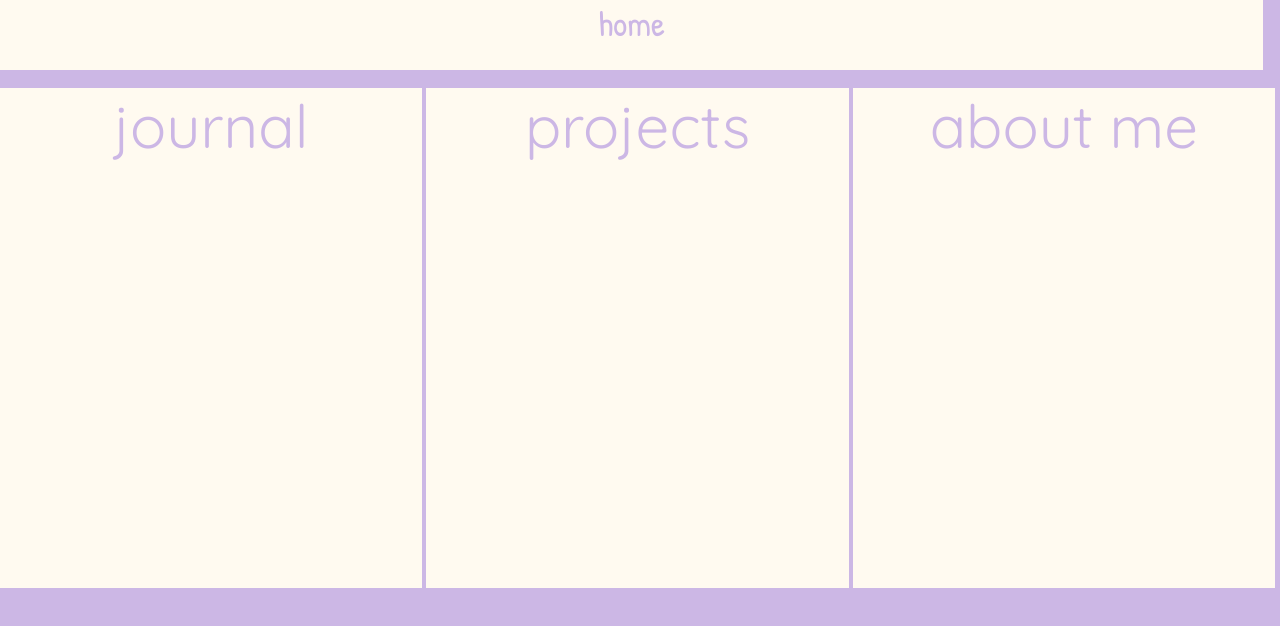
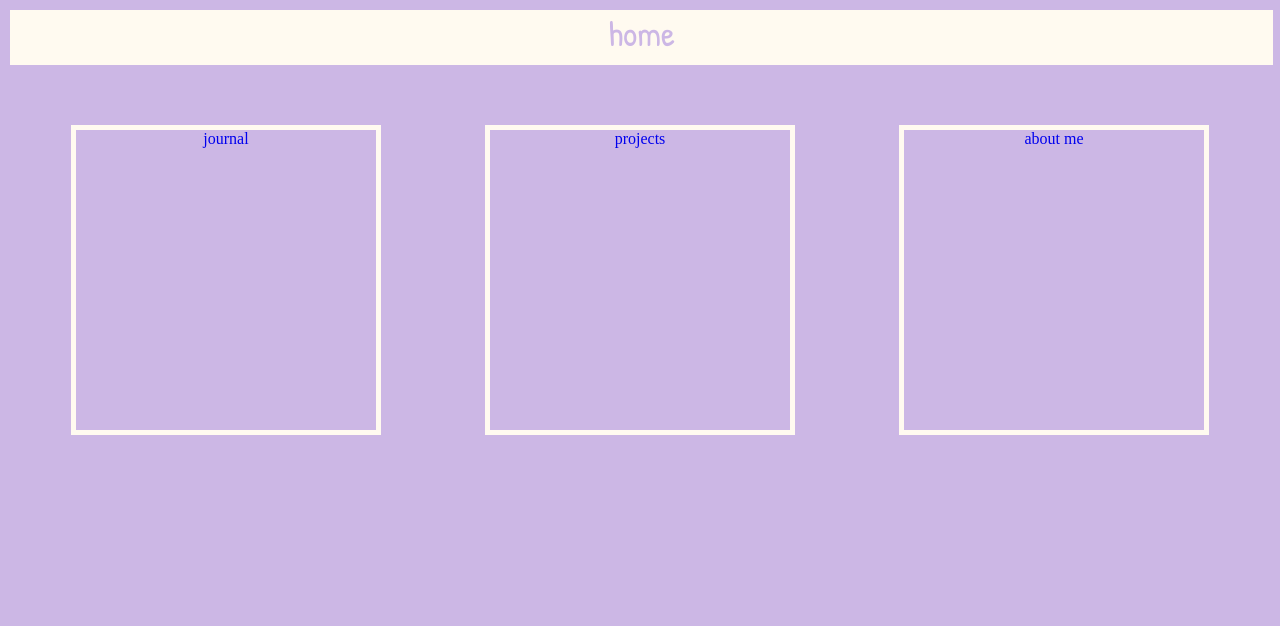
Before and after one commit to ke1lenn/ke1lenn.github.io, a plain HTML site: page index.html in a window 1280 px wide. Drawn offline with Linux system fonts and the light colour scheme; a web font is replaced by a local one.

Commit message:
push number 5

```diff
--- a/aboutme.html
+++ b/aboutme.html
@@ -4,9 +4,47 @@
 
 <link rel="preconnect" href="https://fonts.googleapis.com">
 <link rel="preconnect" href="https://fonts.gstatic.com" crossorigin>
-<link href="https://fonts.googleapis.com/css2?family=Asap+Condensed:ital@1&family=Courgette&family=Indie+Flower&family=Kalam:wght@300&family=Quicksand:wght@300;400&display=swap" rel="stylesheet">
+<link href="https://fonts.googleapis.com/css2?family=Cedarville+Cursive&family=Indie+Flower&family=Kalam:wght@300&family=Patrick+Hand&family=Quicksand:wght@300;400&display=swap" rel="stylesheet">
 
 <style type="text/css">
+
+	body{
+		margin:0px;
+	}
+
+	#block{
+		height:100%;
+		width:100%;
+		background-color:#ccb7e5;
+		background-size:cover;
+		background-repeat:no-repeat;
+		position:fixed;
+
+	}
+
+	#pagetitle{
+		font-family: 'Patrick Hand', cursive;
+		font-size: 35px;
+		color:#ccb7e5;
+		text-align: center;
+		width:98.7%;
+		height:55px;
+		background-color: floralwhite;
+		display: inline-block;
+		margin: 10px;
+	}
+
+	#words{
+		font-family: 'Patrick Hand', cursive;
+		font-size: 35px;
+		color:#ccb7e5;
+		text-align: center;
+		width:98.7%;
+		height:680px;
+		background-image: url(https://t3.ftcdn.net/jpg/04/49/66/30/360_F_449663060_L2k0IOVxXfiqGQWkOsW2ctfnXz7iKsfC.jpg;
+		display: inline-block);
+		margin: 10px;
+	}
 
 	p{
 	font-family: 'Kalam', cursive;
@@ -14,22 +52,21 @@
 
 	}
 
-	#background{
-		width: 100%;
-		height: 100%;
-		border-width: 1px;
-		background-color: lightcoral;
-	}
+
 </style>
 
 </head>
 <body>
 
-<p> I am currently a freshman at Dalton.
-</p>
 
-<div id="background">
 
+<div id="block">
+
+<div id="pagetitle">about me
+</div>
+
+<div id="words">
+	</div>
 </div>
 
 </body>
--- a/index.html
+++ b/index.html
@@ -9,59 +9,60 @@
 
 	body{
 		margin:0px;
-		background-color: #ccb7e5;
+	}
+
+	#block{
+		height:100%;
+		width:100%;
+		background-color:#ccb7e5;
+		background-size:cover;
+		background-repeat:no-repeat;
+		position:fixed;
+
 	}
 
 	#pagetitle{
-			font-family: 'Patrick Hand', cursive;
-			font-size: 35px;
-			color:#ccb7e5;
-			text-align: center;
-			width:98.7%;
-			height:70px;
-			background-color: floralwhite;
-			display: center;
-
+		font-family: 'Patrick Hand', cursive;
+		font-size: 35px;
+		color:#ccb7e5;
+		text-align: center;
+		width:98.7%;
+		height:55px;
+		background-color: floralwhite;
+		display: inline-block;
+		margin: 10px;
 	}
 
-		.button{
-			width: 33.3%;
+		.button1{
 			display: inline-block;
-			background-color: floralwhite;
-			font-family: 'Quicksand', sans-serif;
-			text-align: center;
-			color: #ccb7e5;
-			width: 33%;
-			height: 500px;
+			background-size: 100%;
+			border: 5px solid floralwhite;
+			width: 300px;
+			height: 300px;
 			display: inline-block;
-			font-size: 60px;
+			margin: 50px;
 		}
 
 		.button2{
-			width: 33.3%;
 			display: inline-block;
-			background-color: floralwhite;
-			font-family: 'Quicksand', sans-serif;
-			text-align: center;
-			color: #ccb7e5;
-			width: 33%;
-			height: 500px;
-			display: inline-block;
-			font-size: 60px;
-		}
+			background-size: 100%;
+			border: 5px solid floralwhite;
+			width:300px;
+			height: 300px;
+			margin:50px;
+
+			}
 
 		.button3{
-			width: 33.3%;
 			display: inline-block;
-			background-color: floralwhite;
-			font-family: 'Quicksand', sans-serif;
-			text-align: center;
-			color: #ccb7e5;
-			width: 33%;
-			height: 500px;
-			display: inline-block;
-			font-size: 60px;
-		}
+			background-size: 100%;
+			border: 5px solid floralwhite;
+			width:300px;
+			height: 300px;
+			margin:50px;
+
+			}
+
 
 	a{text-decoration: none;}
 
@@ -70,18 +71,18 @@
 <body>
 
 
-</div>
+
 <div id="menu">
 </div>
 
+
+<div id="block">
 <div id="pagetitle">home</div>
-<div id="block">
-
 
 <br>
-
+<center>
 <a href="journal.html">
-<div class="button">
+<div class="button1">
 		journal
 </div>
 
@@ -94,11 +95,15 @@
 </a>
 
 <a href="aboutme.html">
-<div class="button3">
-	about me
-</div>
+	<div class="button2">
+		about me
+	</div>
 </a>
 </div>
+
+</center>
+
+
 
 
 
```
Also changed, not shown: array.html (+29 -8 lines), projects.html (+17 -1 lines), square.html (+3 -3 lines), photos/8.jpg, 3 other files.
